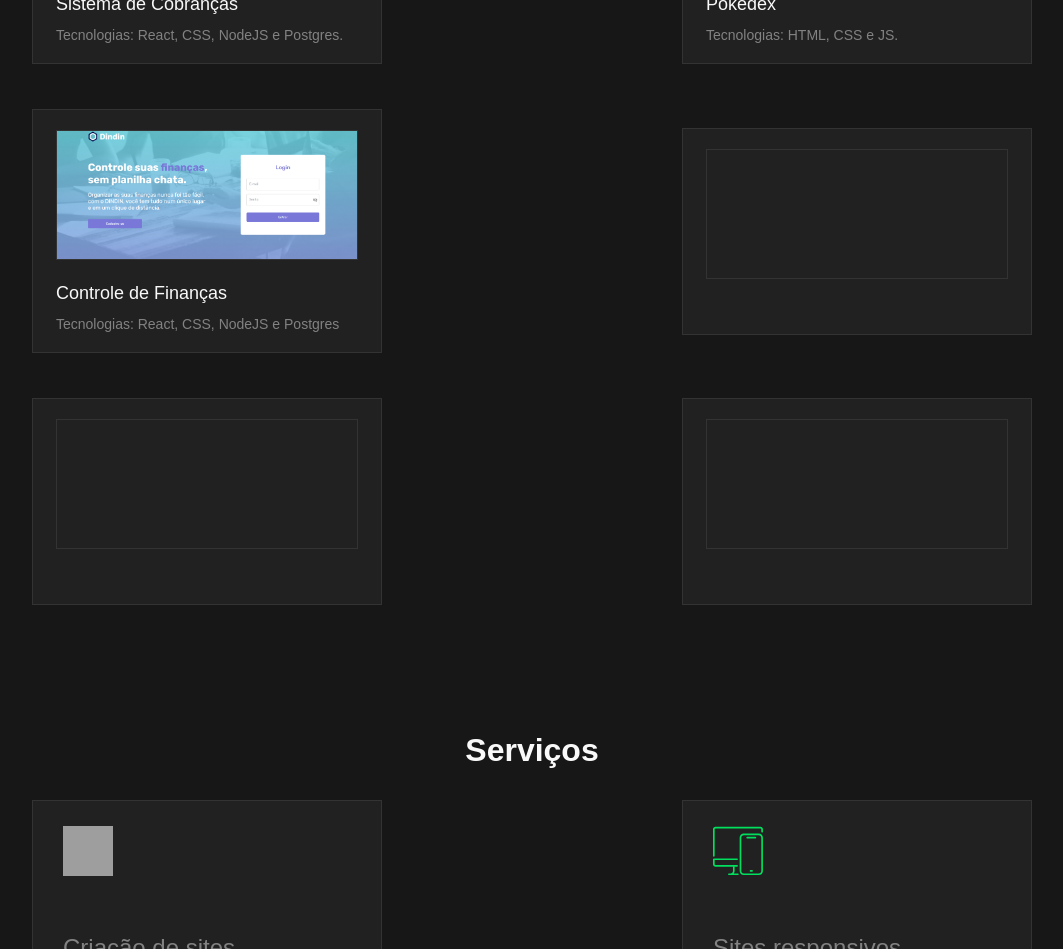
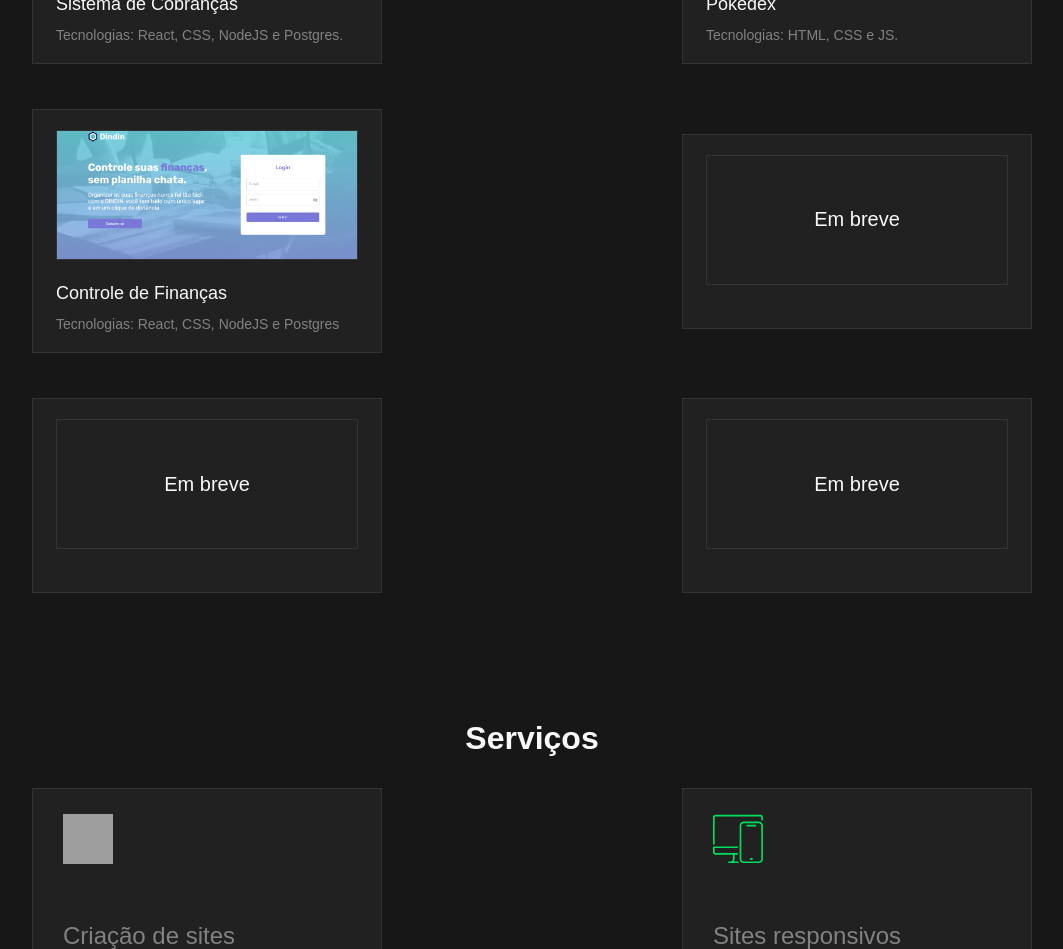
Before and after one commit to Dionn-AP/Portifolio, a React (Vite) app: page / in a window 1280 px wide. Shown: the part 1600-2549 px from the top of the page, without its empty margins (108-1171 px from the left). Built offline with nearby package versions, Linux system fonts and the light colour scheme; grey boxes are pictures that could not be loaded.

Commit message:
adicionando renderização condicional de components

```diff
--- a/src/components/CardProject/CardProject.jsx
+++ b/src/components/CardProject/CardProject.jsx
@@ -1,6 +1,8 @@
 import {
     ContinerCard,
     IntoCard,
+    EmptyProject,
+    TextProjectSoon,
     CardProjectTitle,
     CardProjectSubTitle
 } from './CardProject_Styled';
@@ -9,16 +11,30 @@ import {
 function CardProject({ title, subtitle, image, link }) {
 
     const openUrl = (urlLink) => {
-        window.open(urlLink)
+        if (link) {
+            window.open(urlLink);
+        }
     }
 
     return (
         <ContinerCard onClick={() => openUrl(link)}>
-            <IntoCard
-                imageProject={image}
-            />
-            <CardProjectTitle>{title}</CardProjectTitle>
-            <CardProjectSubTitle>{subtitle}</CardProjectSubTitle>
+            {
+                image
+                    ? <IntoCard
+                        imageProject={image}
+                    />
+                    : <EmptyProject>
+                        <TextProjectSoon>Em breve</TextProjectSoon>
+                    </EmptyProject>
+            }
+            {
+                title &&
+                <CardProjectTitle>{title}</CardProjectTitle>}
+            {
+                subtitle &&
+                <CardProjectSubTitle>{subtitle}</CardProjectSubTitle>
+            }
+
         </ContinerCard>
     )
 }
```
